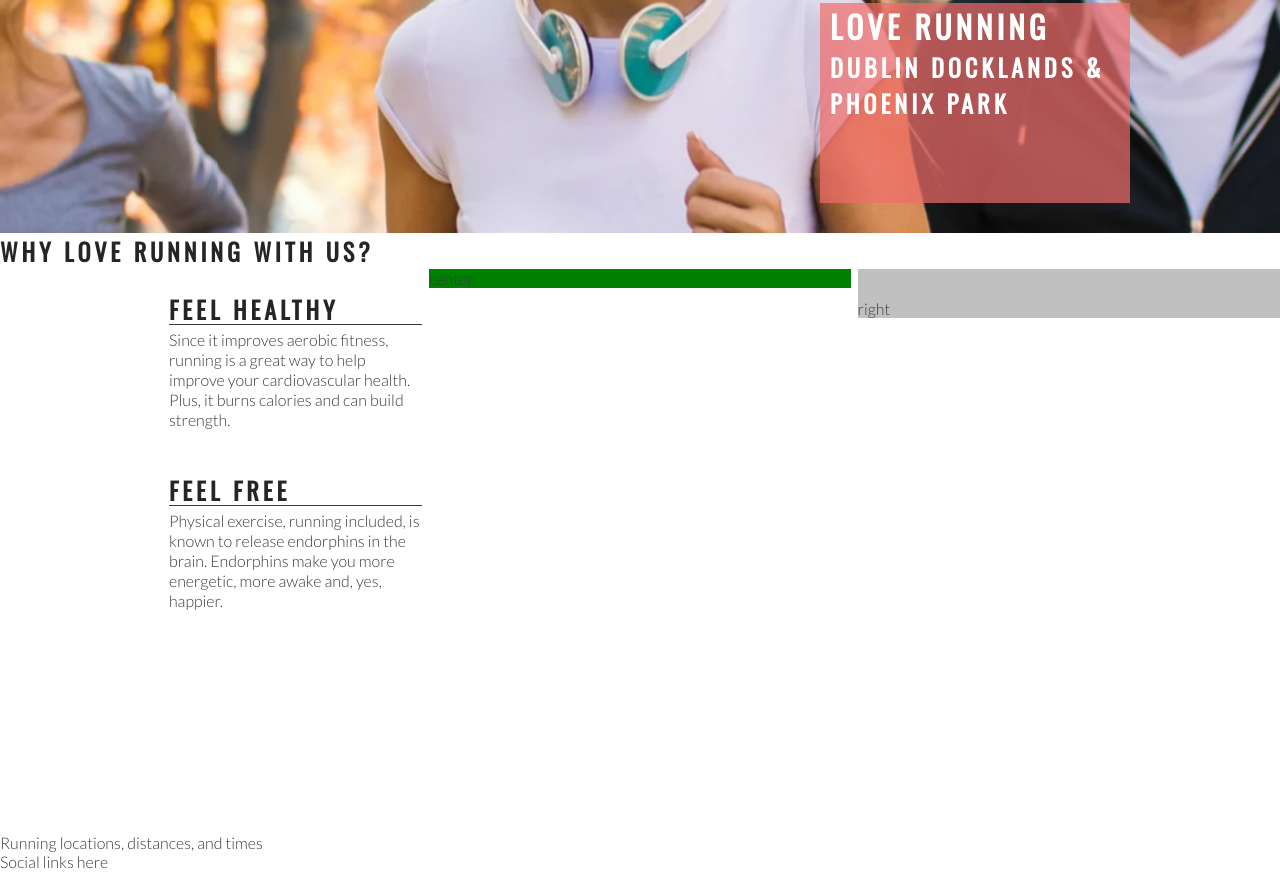
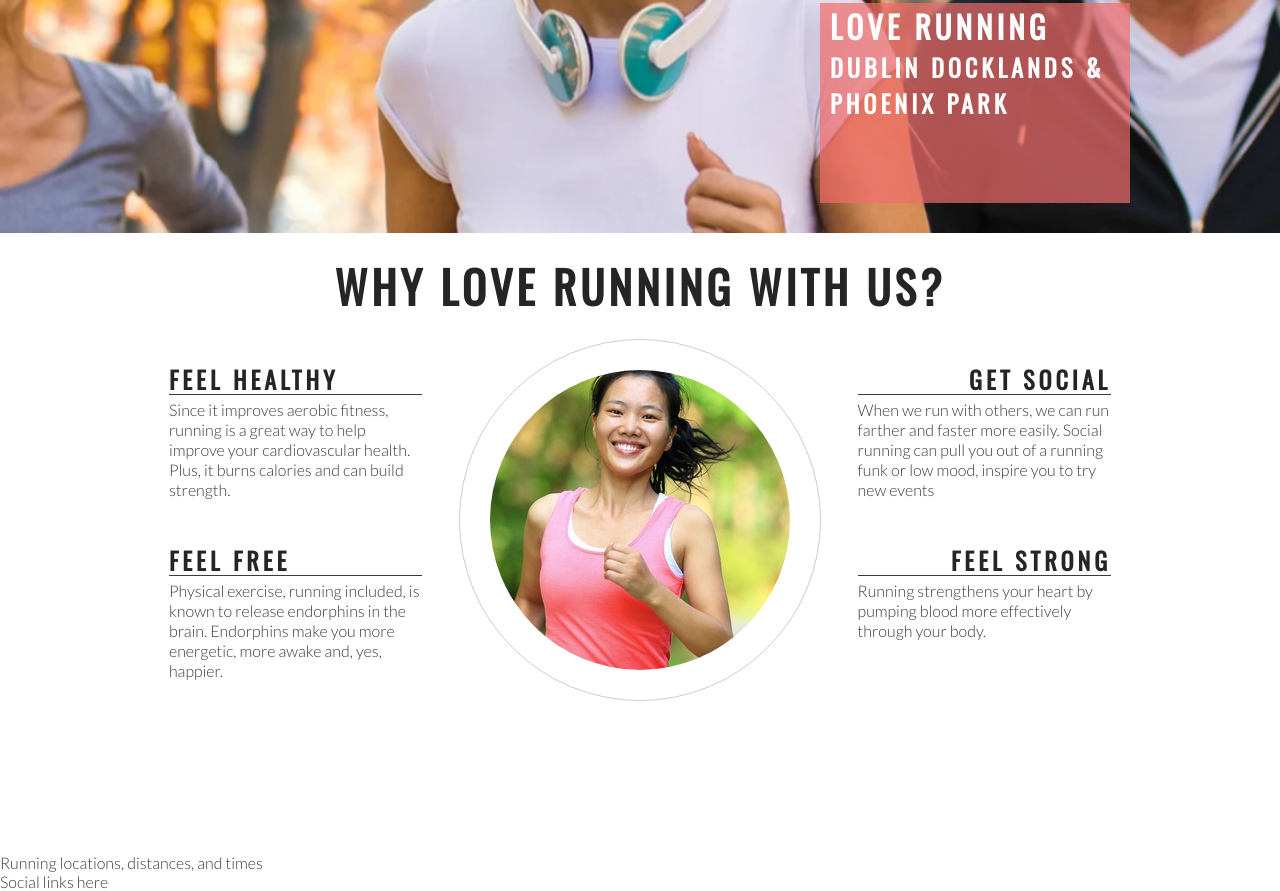
Before and after one commit to Cillian-G/love-running, a plain HTML site: page index.html in a window 1280 px wide. Shown: the part 442-1333 px from the top of the page. Drawn offline with nearby package versions, Linux system fonts and the light colour scheme.

Commit message:
added circle image and arranged ethos text on both sides

```diff
--- a/assets/css/style.css
+++ b/assets/css/style.css
@@ -130,13 +130,11 @@ h2 {
     padding-top: 30px;
     width: 33%;
     float: right;
-    background-color: silver;
 }
 
 #center-about {
     width: 33%;
     margin: 0 auto;
-    background-color: green;
 }
 /* by setting clear both we ensure that each content block is aligned vertically*/
 
@@ -153,3 +151,39 @@ hr {
     clear: both;
     margin-bottom: 50px;
 }
+
+.right-about-heading  {
+    width: 60%;
+    float: left;
+    line-height: 20px;
+    clear: both;
+    margin-bottom: 50px;
+}
+
+.right-about-heading h2 {
+    text-align: right;
+}
+
+#welcome {
+    text-align: center;
+    margin: 20px 0;
+    font-size: 280%;
+}
+
+#circle-container {
+    width:300px;
+    height:300px;
+    padding:30px;
+    border-style: solid;
+    border-color: #ccc;
+    border-width: 1px;
+    border-radius: 50%;
+    margin: 0 auto;
+}
+
+#circle-cover-bg
+{
+    background: url(../images/ethos-center-image.jpg) no-repeat center center;
+    height: 100%;
+    border-radius:50%;
+}
--- a/index.html
+++ b/index.html
@@ -44,7 +44,7 @@
         </div>
     </section>
     <section id="club-ethos">
-        <h1>Why Love Running With Us?</h1>
+        <h2 id="welcome">Why Love Running With Us?</h2>
         <div id="left-about">
             <div class="left-about-heading">
                 <h2>Feel Healthy</h2>
@@ -60,8 +60,28 @@
                     more energetic, more awake and, yes, happier.</p>
             </div>
         </div>
-        <div id="right-about">right</div>
-        <div id="center-about">center</div>
+        <div id="right-about">
+            <div class="right-about-heading">
+                <h2>Get Social</h2>
+                <hr>
+                <p>When we run with others, we can run farther and faster more easily. Social running can pull you out
+                    of a
+                    running funk or low mood, inspire you to try new events
+                </p>
+            </div>
+            <div class="right-about-heading">
+                <h2>Feel Strong</h2>
+                <hr>
+                <p>Running strengthens your heart by pumping blood more effectively through your body.</p>
+            </div>
+        </div>
+        <div id="center-about">
+           <div id="circle-container">
+               <div id="circle-cover-bg">
+
+               </div>
+           </div>
+        </div>
     </section>
     <!--Notice center is listed last, this is to make floating and arranging them easier^^^-->
     <section>
```
Also changed, not shown: assets/images/ethos-center-image.jpg (added).
